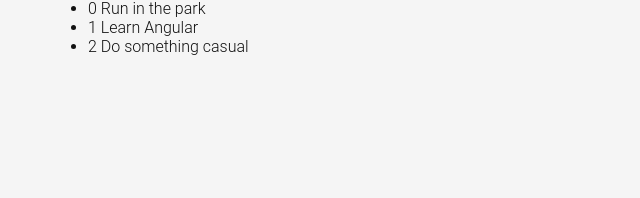
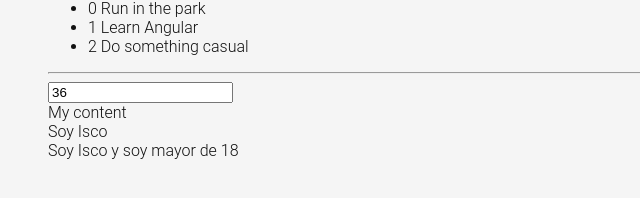
Before and after one commit to pakolalo/todoApp-Angular, an Angular app: page /labs in a window 1280 px wide. Shown: the part 1552-1750 px from the top of the page, without its empty margins (0-640 px from the left). Before the commit the page ends 1672 px from the top, so only its background shows below. Built offline with nearby package versions, Linux system fonts and the light colour scheme.

Commit message:
feat(*): use if directive [ISCO-270721]

```diff
--- a/src/app/pages/labs/labs.html
+++ b/src/app/pages/labs/labs.html
@@ -14,9 +14,9 @@
   <img [src]="img" alt="">
   <input type="text" [value]="name()">
   <button [disabled]="disabled">Click me</button>
-  <p>person: {{ person.name }}</p>
-  <p>age: {{ person.age }}</p>
-  <img [src]="person.avatar" alt="">
+  <p>person: {{ person().name }}</p>
+  <p>age: {{ person().age }}</p>
+  <img [src]="person().avatar" alt="">
   <hr />
   <button (click)="clickHandler()">Click me</button>
   <button (dblclick)="clickHandler()">Double Click me</button>
@@ -24,12 +24,12 @@
   <input type="number" (change)="inputHandler($event)">
   <p>(KeyDown)</p>
   <input type="text"
-  [value]="person.name"
+  [value]="person().name"
   (keydown)="keyDownHandler($event)"
   >
   <p>(change)</p>
   <input type="text"
-  [value]="person.name"
+  [value]="person().name"
   (change)="changeHandler($event)"
   >
   <hr />
@@ -46,4 +46,26 @@
       <li>{{ i }} {{ task }}</li>
     }
   </ul>
+  <hr />
+  <input type="number"
+  [value]="person().age"
+  (change)="changeAge($event)"
+  >
+  @if(1 === 1) {
+    <div>
+    My content
+    </div>
+  }
+  @if(name() === 'Isco') {
+    <div>
+    Soy Isco
+    </div>
+  }
+  @if(person().name === 'Isco' && person().age > 18) {
+    <div>
+    Soy Isco y soy mayor de 18
+    </div>
+  } @else {
+    <div>No soy mayor</div>
+  }
 </div>
--- a/src/app/pages/labs/labs.ts
+++ b/src/app/pages/labs/labs.ts
@@ -13,11 +13,11 @@
   age = 36;
   disabled = true;
   img = 'https://w3schools.com/howto/img_avatar.png';
-  person = {
+  person = signal({
     name: 'Isco',
     age: 36,
     avatar : this.img,
-  }
+  });
 
   clickHandler() {
     alert('Hi')
@@ -37,4 +37,15 @@
     const newValue = input.value;
     this.name.set(newValue);
   }
+
+  changeAge(event: Event) {
+    const input = event.target as HTMLInputElement;
+    const newValue = input.value;
+    this.person.update(prevState => {
+      return {
+        ...prevState,
+        age: parseInt(newValue, 10)
+      }
+    })
+  }
 }
```
